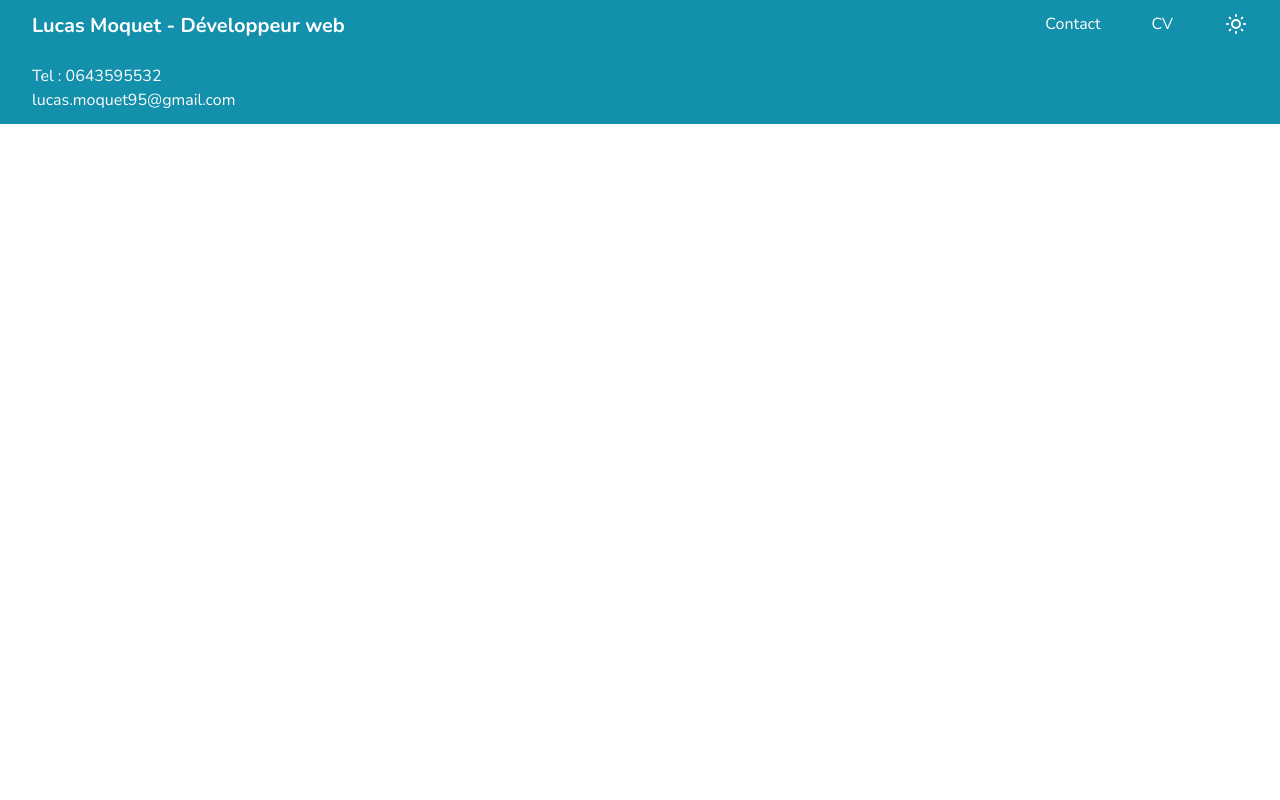
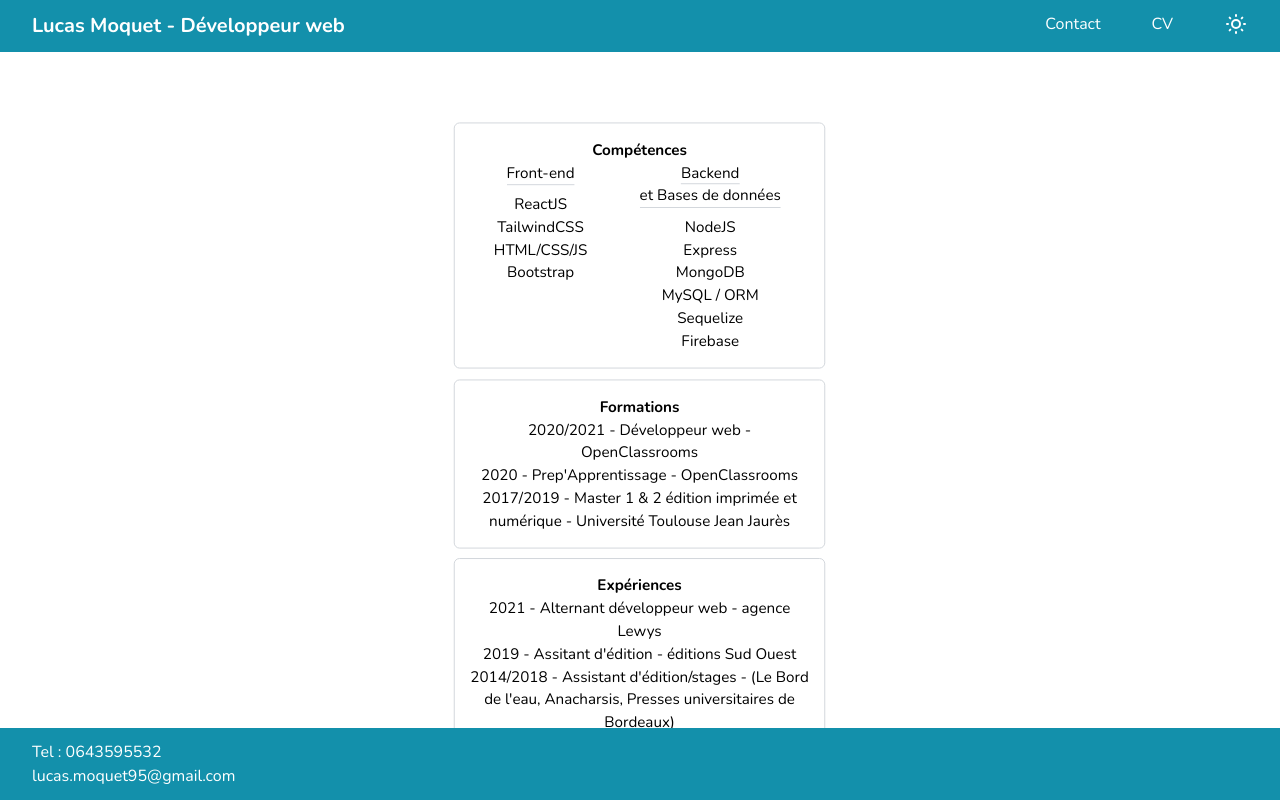
Before and after one commit to Lucasmomille/portfolio, a Next.js app: page /cv in a window 1280 px wide. Built offline with nearby package versions, Linux system fonts and the light colour scheme.

Commit message:
cv ongoing

```diff
--- a/components/Layout.js
+++ b/components/Layout.js
@@ -61,7 +61,7 @@ export default function Layout({ children, page }) {
                 </nav>
             </header>
             {children}
-            <footer className="bg-primary w-full py-3 px-8 text-white">
+            <footer className="bg-primary w-full py-3 px-8 text-white absolute bottom-0">
                 <p>Tel : 0643595532</p>
                 <a href="mailto:lucas.moquet95@gmail.com">lucas.moquet95@gmail.com</a>
             </footer>
--- a/pages/cv.js
+++ b/pages/cv.js
@@ -2,7 +2,59 @@ import Layout from "../components/Layout"
 
 export default function CV() {
     return (
-        <Layout>
+        <Layout page="CV">
+            <main className="w-11/12 items-center justify-between mx-auto flex flex-col bg-white dark:bg-black my-16 text-center">
+                <article className="w-1/3 transform scale-95 border border-gray-300 rounded-md p-4">
+                    <h1 className="font-bold">Compétences</h1>
+                    <div className="w-full flex flex-row justify-between">
+                        <ul className="w-5/12">
+                            <li className="border-b border-gray-300 mx-auto inline-block mb-2">Front-end</li>
+                            <li>
+                                <ul>
+                                    <li>ReactJS</li>
+                                    <li>TailwindCSS</li>
+                                    <li>HTML/CSS/JS</li>
+                                    <li>Bootstrap</li>
+                                </ul>
+                            </li>
+                        </ul>
+                        <ul className="w-5/12">
+                            <li className="border-b border-gray-300 mx-auto inline-block mb-2"> <span className="border-b border-gray-300">Backend</span> <br /> et Bases de données</li>
+                            <li>
+                                <ul>
+                                    <li>NodeJS</li>
+                                    <li>Express</li>
+                                    <li>MongoDB</li>
+                                    <li>MySQL / ORM Sequelize</li>
+                                    <li>Firebase</li>
+                                </ul>
+                            </li>
+                        </ul>
+                        <ul></ul>
+                    </div>
+
+                </article>
+                <article className="w-1/3 transform scale-95 border border-gray-300 rounded-md p-4">
+                    <h1 className="font-bold">Formations</h1>
+                    <ul>
+                        <li>2020/2021 - Développeur web - OpenClassrooms</li>
+                        <li>2020 - Prep'Apprentissage - OpenClassrooms</li>
+                        <li>2017/2019 - Master 1 & 2 édition imprimée et numérique - Université Toulouse Jean Jaurès</li>
+                        <li></li>
+                    </ul>
+                </article>
+                <article className="w-1/3 transform scale-95 border border-gray-300 rounded-md p-4">
+                    <h1 className="font-bold">Expériences</h1>
+                    <ul>
+                        <li>2021 - Alternant développeur web - agence Lewys</li>
+                        <li>2019 - Assitant d'édition - éditions Sud Ouest</li>
+                        <li>2014/2018 - Assistant d'édition/stages - (Le Bord de l'eau, Anacharsis, Presses universitaires de Bordeaux)</li>
+                        <li></li>
+                    </ul>
+                </article>
+
+            </main>
+
 
         </Layout>
     )
--- a/pages/index.js
+++ b/pages/index.js
@@ -12,7 +12,7 @@ const container = {
     opacity: 1,
     scale: 1,
     transition: {
-      delayChildren: 1,
+      delayChildren: 0.8,
       staggerChildren: 0.5
     }
   }
```
